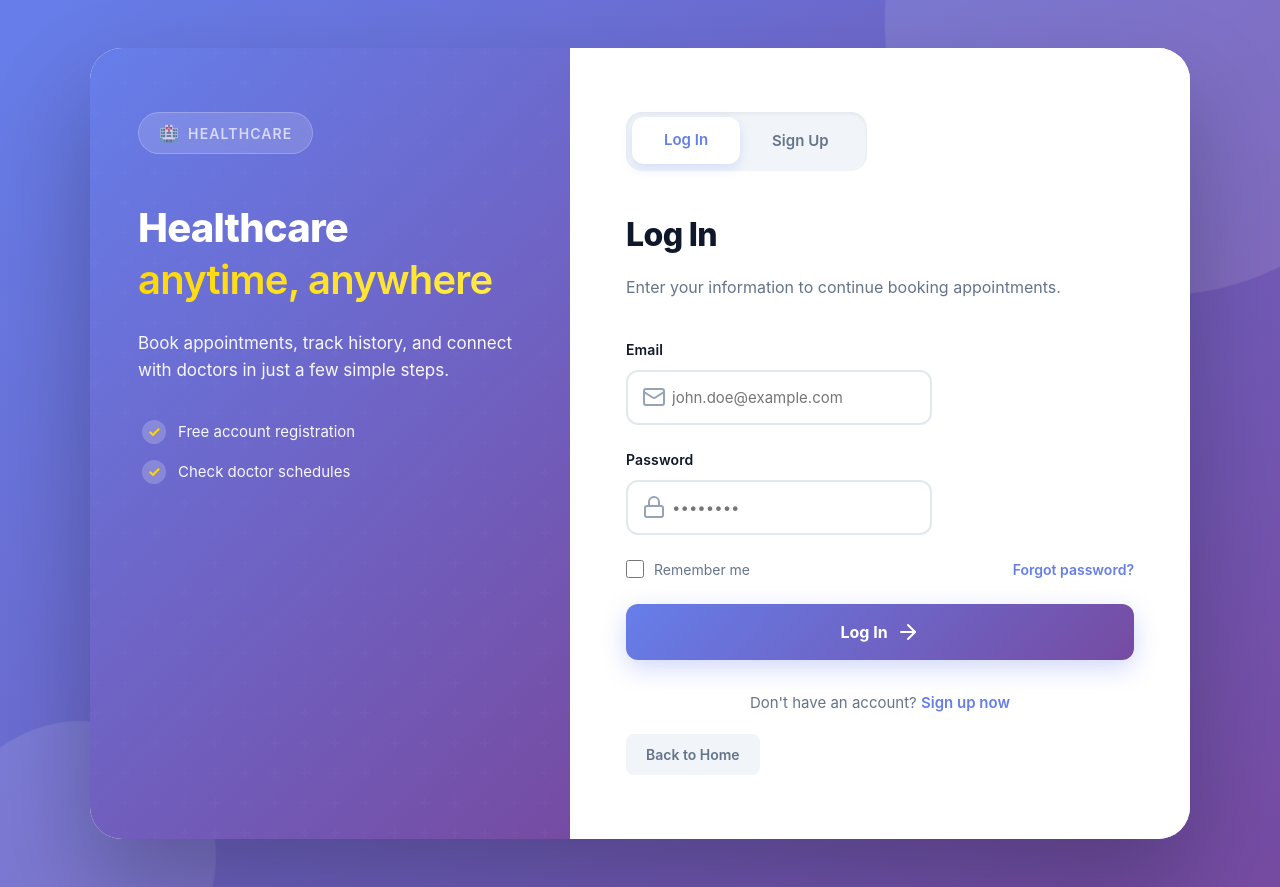
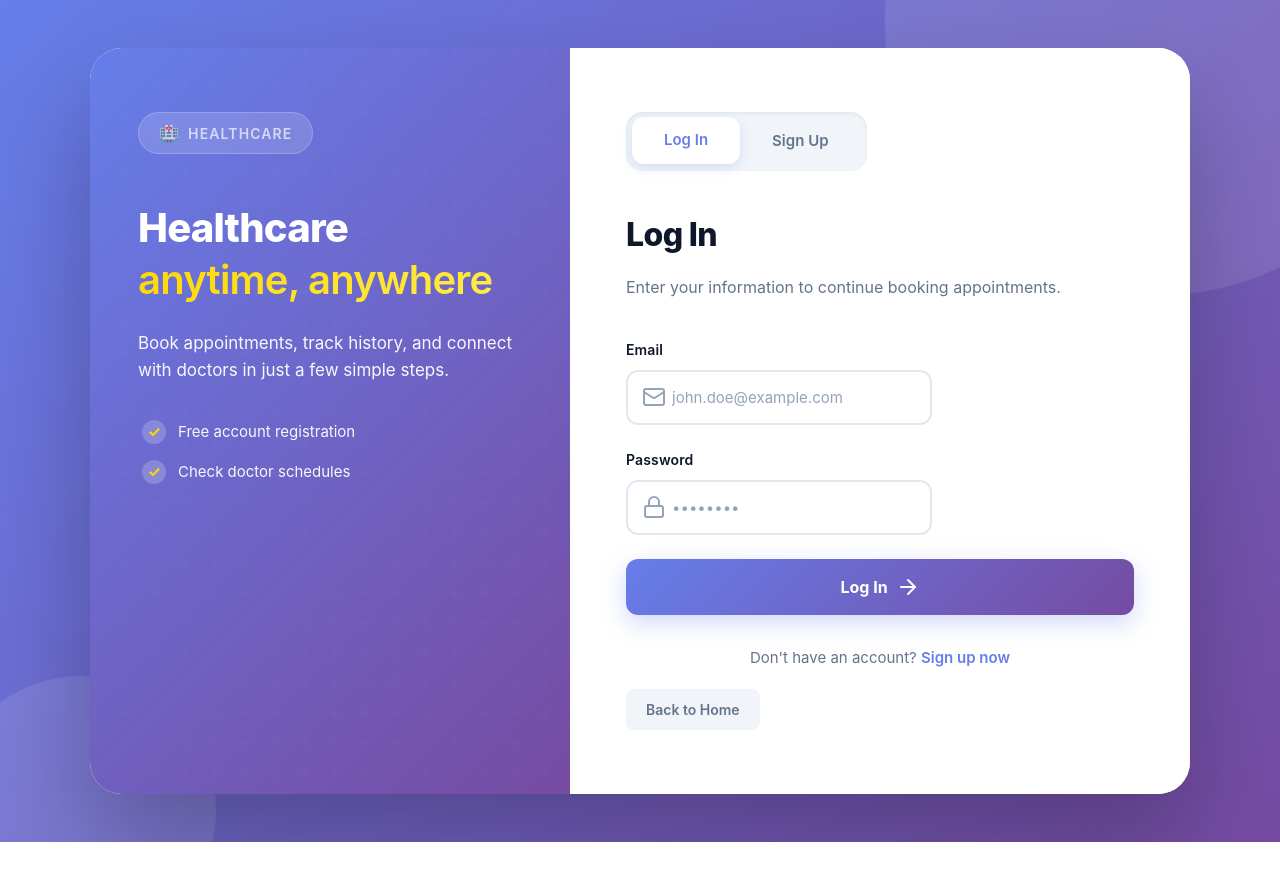
Before and after one commit to TechNova-Group-CNPMNC/FE-Online-Doctor-Appointment, a React (Vite) app: page /login in a window 1280 px wide. After the commit the page ends 842 px from the top, so only its background shows below. Built offline with nearby package versions, Linux system fonts and the light colour scheme.

Commit message:
style: center align doctor name in DoctorDetail page

```diff
--- a/src/App.css
+++ b/src/App.css
@@ -15,3 +15,18 @@ input, textarea, select, button {
     background-color: white;
     color: #334155;
 }
+
+input::placeholder, textarea::placeholder {
+    color: #94a3b8;
+    opacity: 1;
+}
+
+input:focus, textarea:focus, select:focus, button:focus {
+    outline: none;
+    box-shadow: 0 0 0 3px rgba(59, 130, 246, 0.5);
+    background-color: white;
+}
+
+input:active, textarea:active, select:active, button:active {
+    background-color: white;
+}
--- a/src/components/auth/LoginForm.jsx
+++ b/src/components/auth/LoginForm.jsx
@@ -159,7 +159,7 @@ const LoginForm = () => {
           </div>
         </label>
 
-        <div className="form-actions">
+        {/* <div className="form-actions">
             <label className="checkbox">
               <input
                 type="checkbox"
@@ -173,7 +173,7 @@ const LoginForm = () => {
             <Link to="#" className="link">
               Forgot password?
             </Link>
-        </div>
+          </div> */}
 
         <button type="submit" className="primary-button" disabled={loading}>
           <span
--- a/src/pages/DoctorDetail/DoctorDetail.css
+++ b/src/pages/DoctorDetail/DoctorDetail.css
@@ -142,6 +142,8 @@
 }
 
 .doctor-name {
+  display: flex;
+  justify-content: center;
   font-size: 32px;
   font-weight: 700;
   color: #1e293b;
```
Lines whose indentation alone changed are shown as unchanged.
